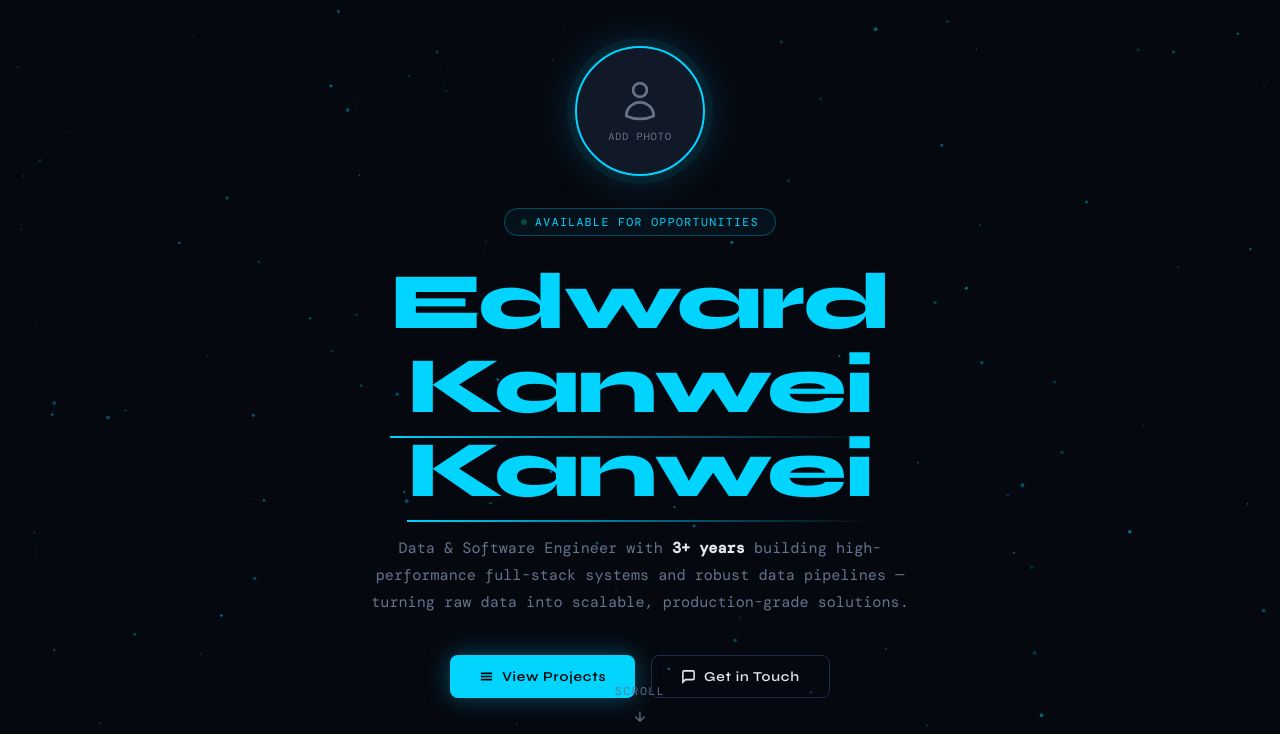
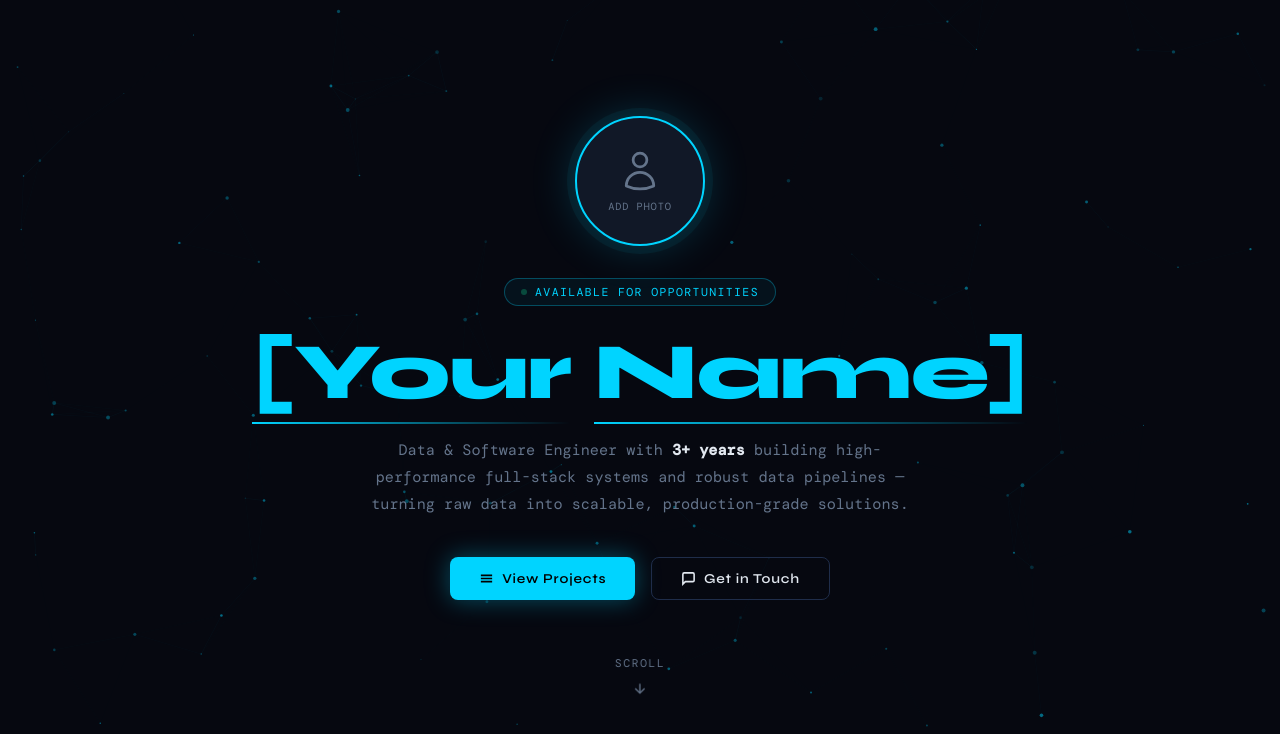
Before and after one commit to kanweitech/kanwei_edward_portfolio, a plain HTML site: page index.html in a window 1280 px wide. Shown: the part 66-800 px from the top of the page. Drawn offline with nearby package versions, Linux system fonts and the light colour scheme; a web font is replaced by a local one.

Commit message:
html edit

```diff
--- a/index.html
+++ b/index.html
@@ -333,8 +333,8 @@
     <div class="hero-badge">
       <span class="dot"></span> Available for opportunities
     </div>
-    <h1 class="glitch" data-text="[Your Name]">
-      <span>Edward Kanwei</span> <span style="color:var(--accent)">Kanwei</span>
+    <h1 class="glitch" data-text="Edward Kanwei">
+      <span>[Your</span> <span style="color:var(--accent)">Name]</span>
     </h1>
     <p class="hero-sub">
       Data &amp; Software Engineer with <strong style="color:var(--text)">3+ years</strong> building high-performance full-stack systems and robust data pipelines — turning raw data into scalable, production-grade solutions.
```
